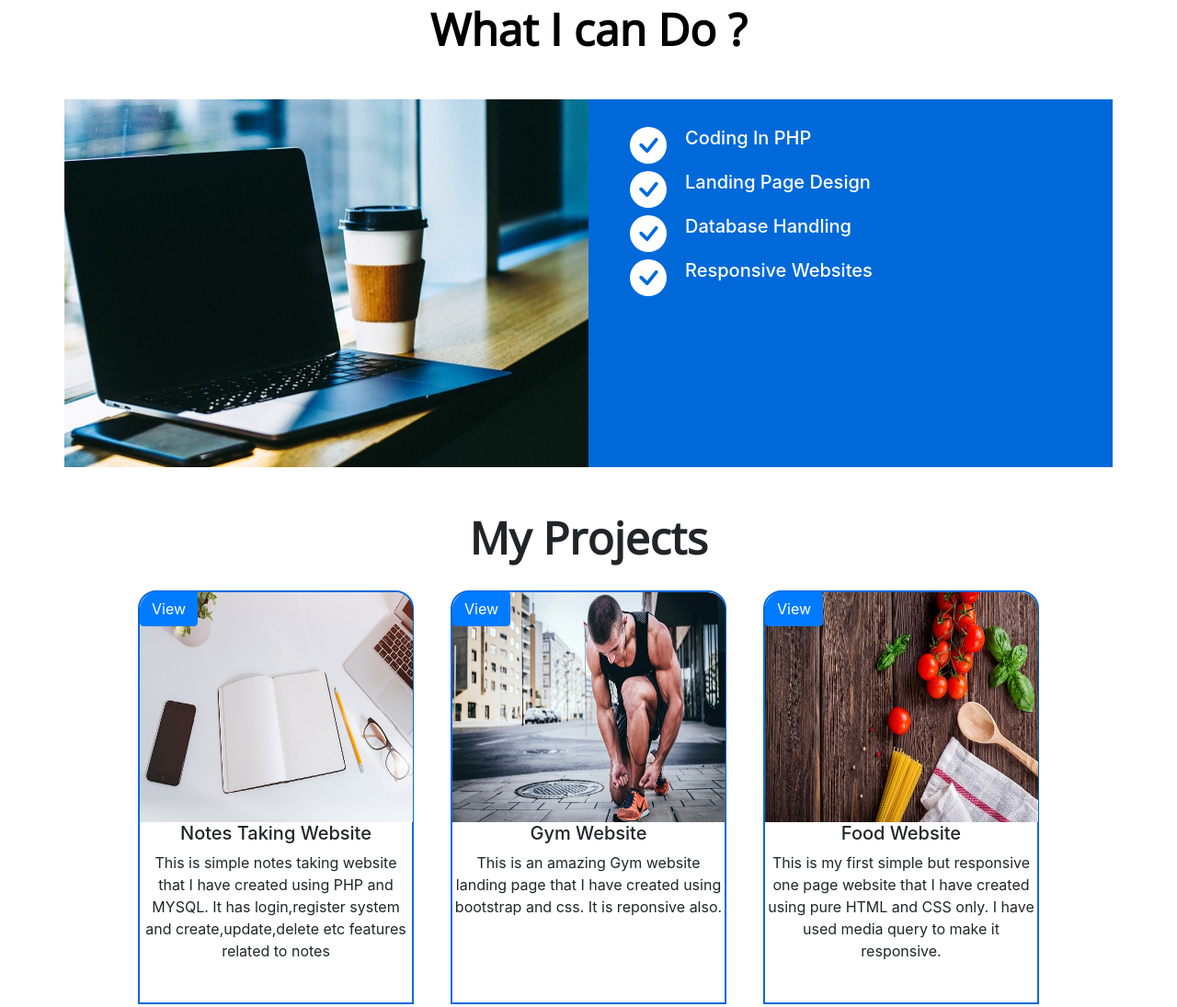
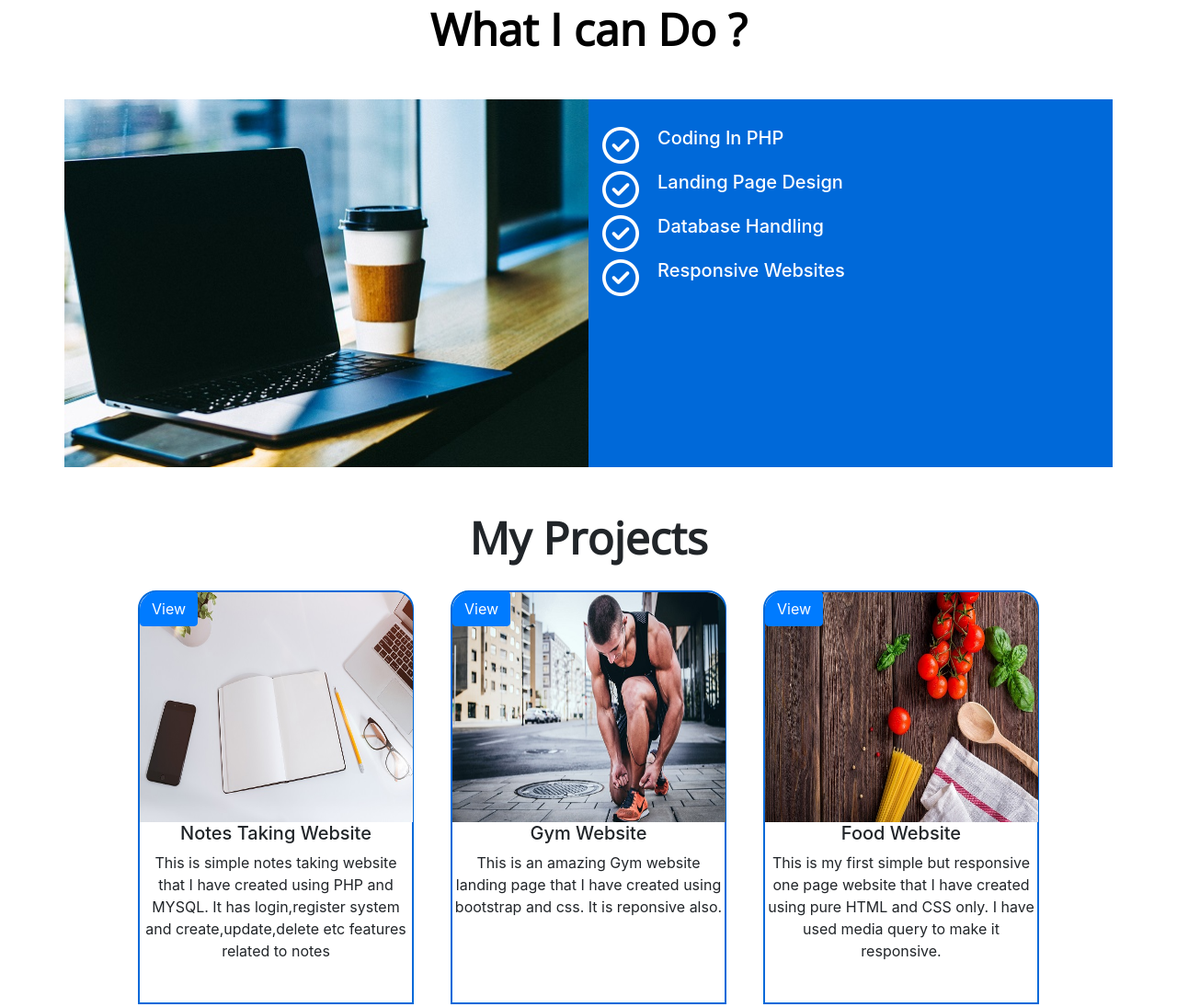
Before and after one commit to kaleshreyas45/Portfolio, a plain HTML site: page index.html in a window 1280 px wide. Shown: the part 1071-2166 px from the top of the page at 92% size. Drawn offline with nearby package versions, Linux system fonts and the light colour scheme.

Commit message:
It is my Profile

```diff
--- a/index.html
+++ b/index.html
@@ -107,6 +107,9 @@
 }
 .c3 h5{
     color: white;
+}
+.check{
+    font-size: 40px;
 }
 
 .business {
@@ -509,35 +512,22 @@ i{
                 </div>
                 <div class="col-md-6 " style="background-color: #0069d9; height:400px; ">
                     <div class="div">
-                        <svg class="bi bi-check-circle-fill" width="1em" height="1em" viewBox="0 0 16 16"
-                            fill="currentColor" xmlns="http://www.w3.org/2000/svg">
-                            <path fill-rule="evenodd"
-                                d="M16 8A8 8 0 1 1 0 8a8 8 0 0 1 16 0zm-3.97-3.03a.75.75 0 0 0-1.08.022L7.477 9.417 5.384 7.323a.75.75 0 0 0-1.06 1.06L6.97 11.03a.75.75 0 0 0 1.079-.02l3.992-4.99a.75.75 0 0 0-.01-1.05z" />
-                        </svg>
+                        <i class="far fa-check-circle check"></i>
                         <h5 class="content">Coding In PHP </h5>
                     </div>
                     <div class="div my-2">
-                        <svg class="bi bi-check-circle-fill" width="1em" height="1em" viewBox="0 0 16 16"
-                            fill="currentColor" xmlns="http://www.w3.org/2000/svg">
-                            <path fill-rule="evenodd"
-                                d="M16 8A8 8 0 1 1 0 8a8 8 0 0 1 16 0zm-3.97-3.03a.75.75 0 0 0-1.08.022L7.477 9.417 5.384 7.323a.75.75 0 0 0-1.06 1.06L6.97 11.03a.75.75 0 0 0 1.079-.02l3.992-4.99a.75.75 0 0 0-.01-1.05z" />
-                        </svg>
+
+                        <i class="far fa-check-circle check"></i>
                         <h5 class="content"> Landing Page Design</h5>
                     </div>
                     <div class="div my-2">
-                        <svg class="bi bi-check-circle-fill" width="1em" height="1em" viewBox="0 0 16 16"
-                            fill="currentColor" xmlns="http://www.w3.org/2000/svg">
-                            <path fill-rule="evenodd"
-                                d="M16 8A8 8 0 1 1 0 8a8 8 0 0 1 16 0zm-3.97-3.03a.75.75 0 0 0-1.08.022L7.477 9.417 5.384 7.323a.75.75 0 0 0-1.06 1.06L6.97 11.03a.75.75 0 0 0 1.079-.02l3.992-4.99a.75.75 0 0 0-.01-1.05z" />
-                        </svg>
-                        <h5 class="content"> Database Handling</h4>
+
+                        <i class="far fa-check-circle check"></i>
+                        <h5 class="content"> Database Handling</h5>
                     </div>
                     <div class="div my-2">
-                        <svg class="bi bi-check-circle-fill" width="1em" height="1em" viewBox="0 0 16 16"
-                            fill="currentColor" xmlns="http://www.w3.org/2000/svg">
-                            <path fill-rule="evenodd"
-                                d="M16 8A8 8 0 1 1 0 8a8 8 0 0 1 16 0zm-3.97-3.03a.75.75 0 0 0-1.08.022L7.477 9.417 5.384 7.323a.75.75 0 0 0-1.06 1.06L6.97 11.03a.75.75 0 0 0 1.079-.02l3.992-4.99a.75.75 0 0 0-.01-1.05z" />
-                        </svg>
+
+                        <i class="far fa-check-circle check"></i>
                         <h5 class="content">Responsive Websites</h5>
                     </div>
 
@@ -652,7 +642,7 @@ i{
                         style="border-top-left-radius: 20px;" target="_blank">View</a>
                 </div>
                 <h5 class="text-center">Javascript Calculator</h5>
-                <p class="text-center">This is a calculator that I have made using Javascript and css for designing.
+                <p class="text-center">This is a calculator that I have made it using Javascript and css for designing.
                     It contains addition,substraction,multiplication and division operations.</p>
                 <div class="para-overlay">
 
@@ -738,12 +728,7 @@ i{
         </div>
     </div>
 
-    <script>
-        let hire = document.getElementById('hire');
-        hire.addEventListener('click', function () {
-            alert('Are you Ready to Work ? ')
-        })
-    </script>
+
 
 
 
```
